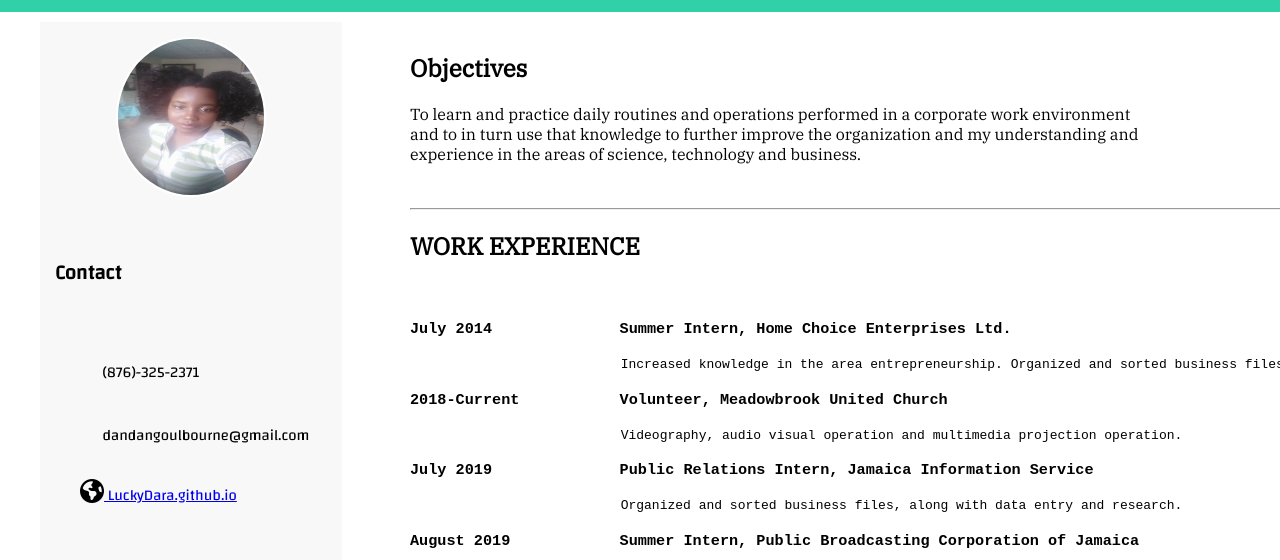
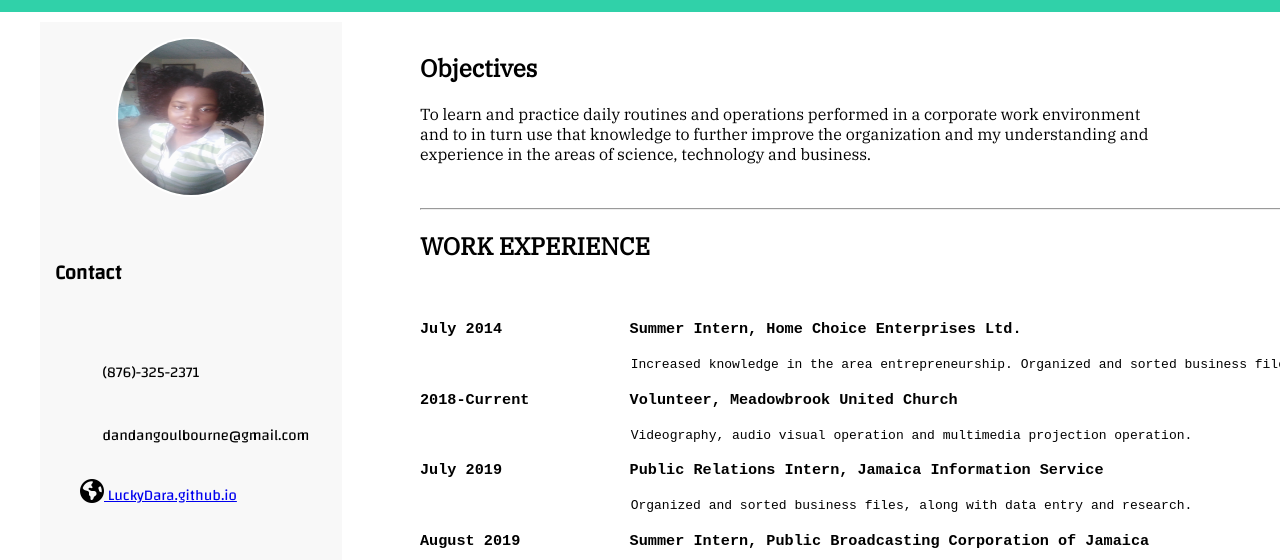
Before and after one commit to LuckyDara/Danielle-Goublourne-s-Resume, a plain HTML site: page index.html in a window 1280 px wide. Shown: the part 188-748 px from the top of the page. Drawn offline with Linux system fonts and the light colour scheme; a web font is replaced by a local one.

Commit message:
Update style.css

```diff
--- a/style.css
+++ b/style.css
@@ -49,7 +49,7 @@
     "side content";
   grid-template-columns: 350px 3fr 350px;
   grid-template-rows: auto 3fr auto;
-  grid-gap: 60px;
+  grid-gap: 70px;
   height: 100%;
   }
   main {
```
